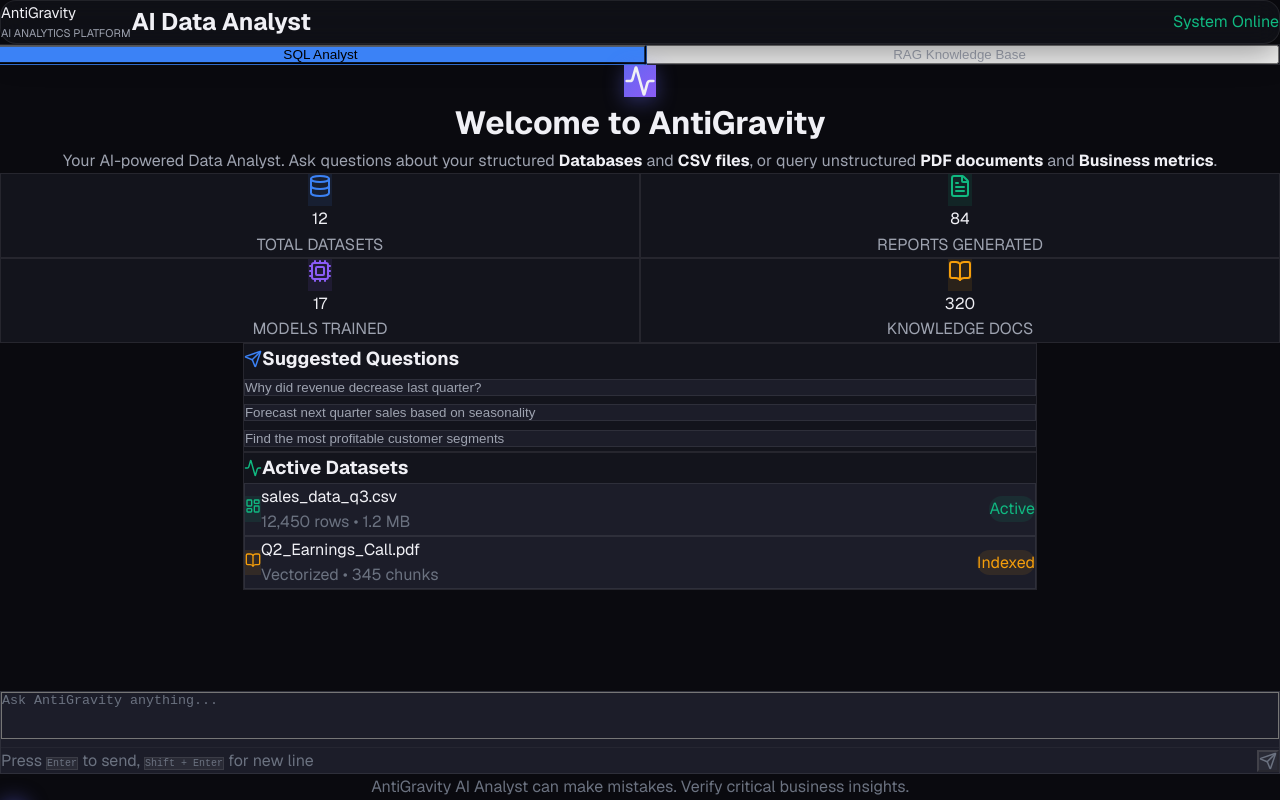
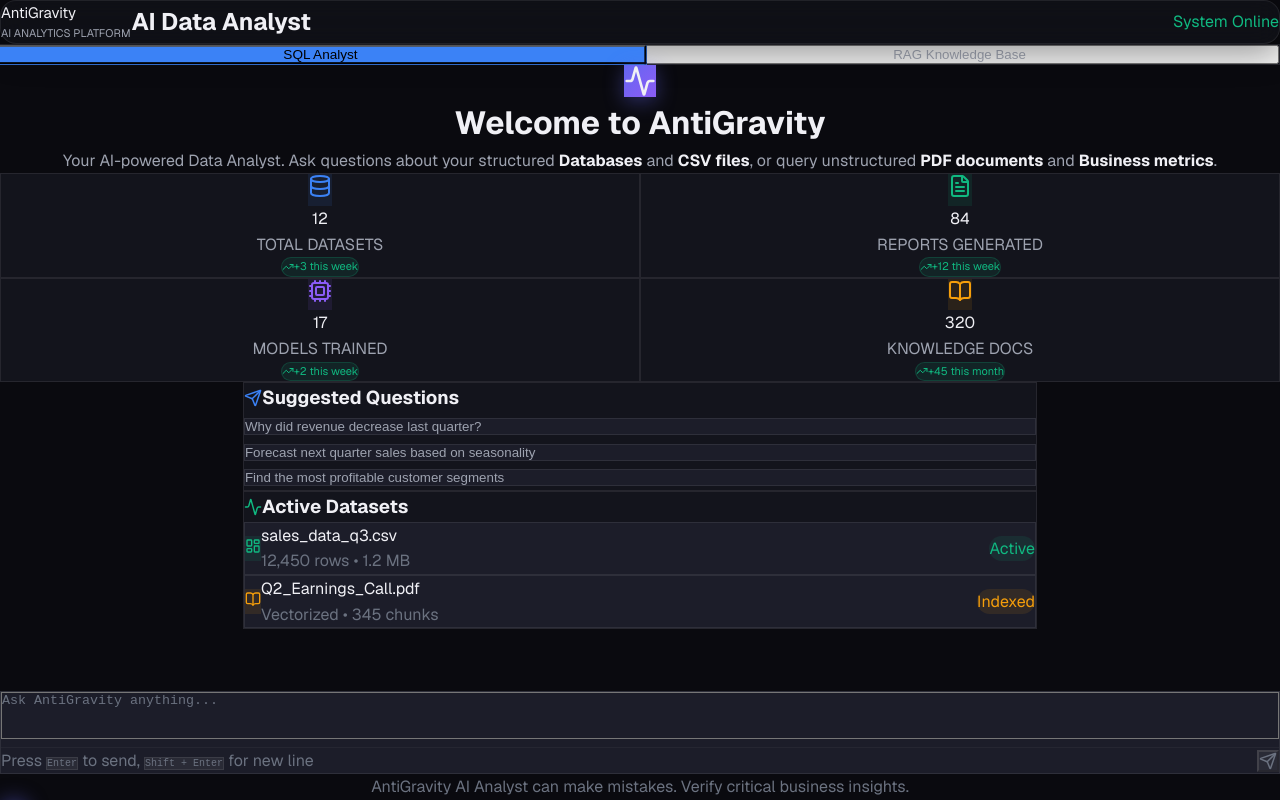
Before and after one commit to abakaushik-lgtm/DataScience-GenerativeAI-Platform, a Next.js app in the folder frontend/: page / in a window 1280 px wide. Built offline with nearby package versions, Linux system fonts and the light colour scheme.

Commit message:
style: Enhance KPI cards with hover states, shadows, and trend indicators

```diff
--- a/frontend/src/app/page.tsx
+++ b/frontend/src/app/page.tsx
@@ -2,7 +2,7 @@
 
 import { useState, useRef } from "react";
 import Link from "next/link";
-import { LayoutDashboard, Loader2, Send, Upload, BookOpen, Activity, Database, FileText, Cpu } from "lucide-react";
+import { LayoutDashboard, Loader2, Send, Upload, BookOpen, Activity, Database, FileText, Cpu, TrendingUp } from "lucide-react";
 import ReactECharts from "echarts-for-react";
 
 interface Message {
@@ -193,26 +193,45 @@ export default function Home() {
               </p>
 
               {/* Hero Stats */}
-              <div className="grid grid-cols-2 md:grid-cols-4 gap-4 mb-2 w-full">
-                <div className="bg-[#13141c] p-5 rounded-2xl border border-[#ffffff14] flex flex-col items-center justify-center text-center hover:bg-[#1c1d29] transition-all cursor-default">
-                  <div className="p-3 bg-[#3b82f6]/10 rounded-xl text-[#3b82f6] mb-3"><Database size={24} /></div>
-                  <div className="text-3xl font-bold text-[#f0f0f5]">12</div>
-                  <div className="text-xs text-[#9ea3b0] font-semibold uppercase tracking-wider mt-1">Total Datasets</div>
+              <div className="grid grid-cols-2 md:grid-cols-4 gap-6 mb-4 w-full">
+                <div className="bg-[#13141c] p-6 rounded-2xl border border-[#ffffff14] flex flex-col items-center justify-center text-center hover:bg-[#1c1d29] hover:-translate-y-1 hover:shadow-[0_8px_30px_rgba(0,0,0,0.5)] hover:border-[#ffffff2a] transition-all duration-300 cursor-default relative overflow-hidden group shadow-lg">
+                  <div className="absolute inset-0 bg-gradient-to-b from-[#3b82f6]/5 to-transparent opacity-0 group-hover:opacity-100 transition-opacity"></div>
+                  <div className="p-3 bg-[#3b82f6]/10 rounded-xl text-[#3b82f6] mb-3 relative z-10"><Database size={24} /></div>
+                  <div className="text-3xl font-bold text-[#f0f0f5] relative z-10">12</div>
+                  <div className="text-xs text-[#9ea3b0] font-semibold uppercase tracking-wider mt-1 mb-4 relative z-10">Total Datasets</div>
+                  <div className="text-[11px] text-[#10b981] font-medium bg-[#10b981]/10 border border-[#10b981]/20 px-2.5 py-1 rounded-full flex items-center gap-1 relative z-10">
+                    <TrendingUp size={12} /> +3 this week
+                  </div>
                 </div>
-                <div className="bg-[#13141c] p-5 rounded-2xl border border-[#ffffff14] flex flex-col items-center justify-center text-center hover:bg-[#1c1d29] transition-all cursor-default">
-                  <div className="p-3 bg-[#10b981]/10 rounded-xl text-[#10b981] mb-3"><FileText size={24} /></div>
-                  <div className="text-3xl font-bold text-[#f0f0f5]">84</div>
-                  <div className="text-xs text-[#9ea3b0] font-semibold uppercase tracking-wider mt-1">Reports Generated</div>
+
+                <div className="bg-[#13141c] p-6 rounded-2xl border border-[#ffffff14] flex flex-col items-center justify-center text-center hover:bg-[#1c1d29] hover:-translate-y-1 hover:shadow-[0_8px_30px_rgba(0,0,0,0.5)] hover:border-[#ffffff2a] transition-all duration-300 cursor-default relative overflow-hidden group shadow-lg">
+                  <div className="absolute inset-0 bg-gradient-to-b from-[#10b981]/5 to-transparent opacity-0 group-hover:opacity-100 transition-opacity"></div>
+                  <div className="p-3 bg-[#10b981]/10 rounded-xl text-[#10b981] mb-3 relative z-10"><FileText size={24} /></div>
+                  <div className="text-3xl font-bold text-[#f0f0f5] relative z-10">84</div>
+                  <div className="text-xs text-[#9ea3b0] font-semibold uppercase tracking-wider mt-1 mb-4 relative z-10">Reports Generated</div>
+                  <div className="text-[11px] text-[#10b981] font-medium bg-[#10b981]/10 border border-[#10b981]/20 px-2.5 py-1 rounded-full flex items-center gap-1 relative z-10">
+                    <TrendingUp size={12} /> +12 this week
+                  </div>
                 </div>
-                <div className="bg-[#13141c] p-5 rounded-2xl border border-[#ffffff14] flex flex-col items-center justify-center text-center hover:bg-[#1c1d29] transition-all cursor-default">
-                  <div className="p-3 bg-[#8b5cf6]/10 rounded-xl text-[#8b5cf6] mb-3"><Cpu size={24} /></div>
-                  <div className="text-3xl font-bold text-[#f0f0f5]">17</div>
-                  <div className="text-xs text-[#9ea3b0] font-semibold uppercase tracking-wider mt-1">Models Trained</div>
+
+                <div className="bg-[#13141c] p-6 rounded-2xl border border-[#ffffff14] flex flex-col items-center justify-center text-center hover:bg-[#1c1d29] hover:-translate-y-1 hover:shadow-[0_8px_30px_rgba(0,0,0,0.5)] hover:border-[#ffffff2a] transition-all duration-300 cursor-default relative overflow-hidden group shadow-lg">
+                  <div className="absolute inset-0 bg-gradient-to-b from-[#8b5cf6]/5 to-transparent opacity-0 group-hover:opacity-100 transition-opacity"></div>
+                  <div className="p-3 bg-[#8b5cf6]/10 rounded-xl text-[#8b5cf6] mb-3 relative z-10"><Cpu size={24} /></div>
+                  <div className="text-3xl font-bold text-[#f0f0f5] relative z-10">17</div>
+                  <div className="text-xs text-[#9ea3b0] font-semibold uppercase tracking-wider mt-1 mb-4 relative z-10">Models Trained</div>
+                  <div className="text-[11px] text-[#10b981] font-medium bg-[#10b981]/10 border border-[#10b981]/20 px-2.5 py-1 rounded-full flex items-center gap-1 relative z-10">
+                    <TrendingUp size={12} /> +2 this week
+                  </div>
                 </div>
-                <div className="bg-[#13141c] p-5 rounded-2xl border border-[#ffffff14] flex flex-col items-center justify-center text-center hover:bg-[#1c1d29] transition-all cursor-default">
-                  <div className="p-3 bg-[#f59e0b]/10 rounded-xl text-[#f59e0b] mb-3"><BookOpen size={24} /></div>
-                  <div className="text-3xl font-bold text-[#f0f0f5]">320</div>
-                  <div className="text-xs text-[#9ea3b0] font-semibold uppercase tracking-wider mt-1">Knowledge Docs</div>
+
+                <div className="bg-[#13141c] p-6 rounded-2xl border border-[#ffffff14] flex flex-col items-center justify-center text-center hover:bg-[#1c1d29] hover:-translate-y-1 hover:shadow-[0_8px_30px_rgba(0,0,0,0.5)] hover:border-[#ffffff2a] transition-all duration-300 cursor-default relative overflow-hidden group shadow-lg">
+                  <div className="absolute inset-0 bg-gradient-to-b from-[#f59e0b]/5 to-transparent opacity-0 group-hover:opacity-100 transition-opacity"></div>
+                  <div className="p-3 bg-[#f59e0b]/10 rounded-xl text-[#f59e0b] mb-3 relative z-10"><BookOpen size={24} /></div>
+                  <div className="text-3xl font-bold text-[#f0f0f5] relative z-10">320</div>
+                  <div className="text-xs text-[#9ea3b0] font-semibold uppercase tracking-wider mt-1 mb-4 relative z-10">Knowledge Docs</div>
+                  <div className="text-[11px] text-[#10b981] font-medium bg-[#10b981]/10 border border-[#10b981]/20 px-2.5 py-1 rounded-full flex items-center gap-1 relative z-10">
+                    <TrendingUp size={12} /> +45 this month
+                  </div>
                 </div>
               </div>
 
```
